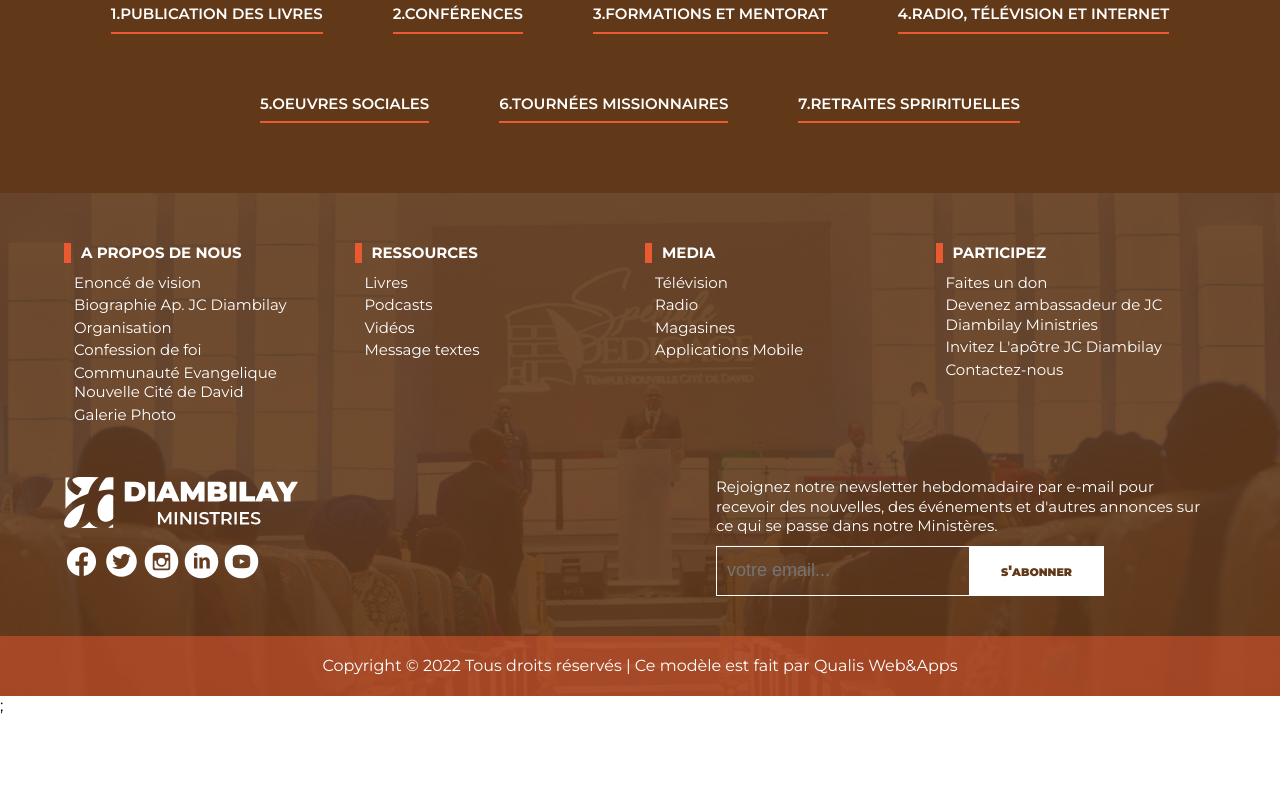
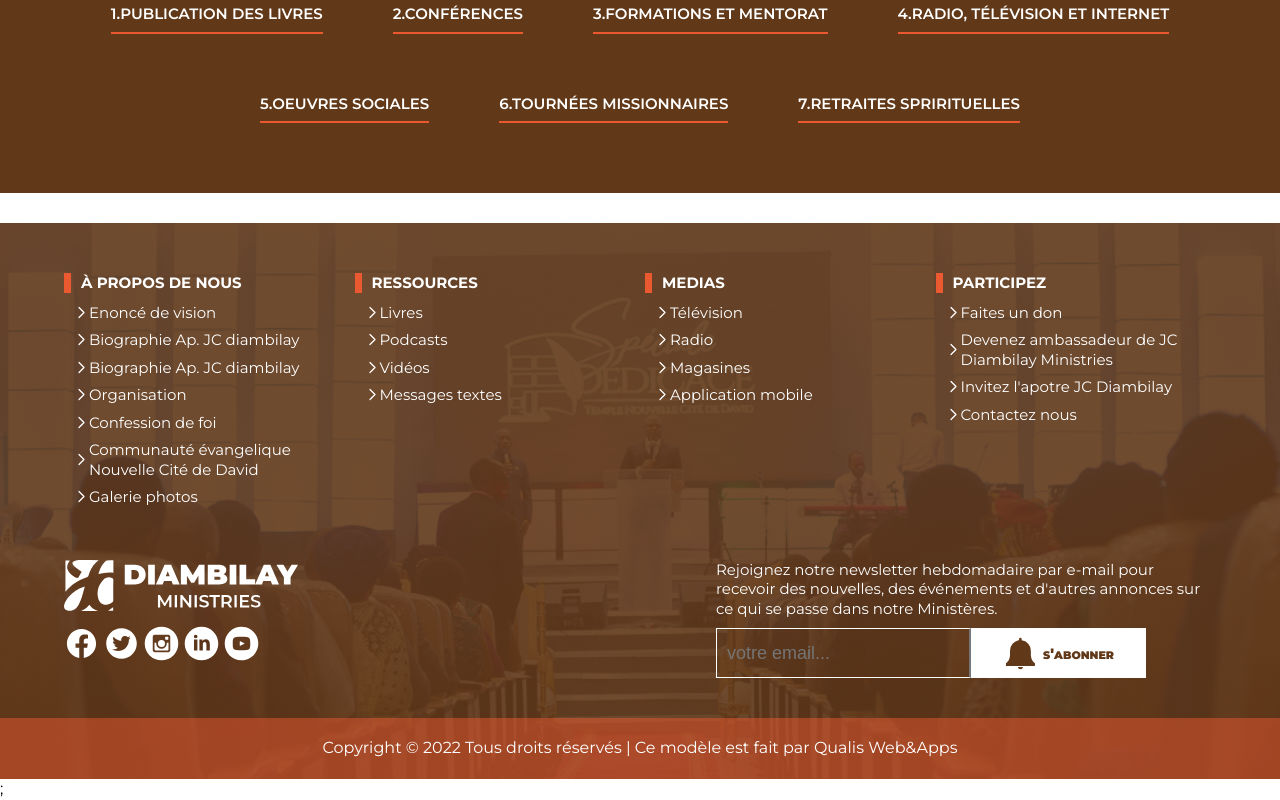
Before and after one commit to gislain-sulu/jcdiambilayministries, a Next.js app: page /about in a window 1280 px wide. Shown: the part 1806-2606 px from the top of the page. Before the commit the page ends 2523 px from the top, so only its background shows below. Built offline with nearby package versions, Linux system fonts and the light colour scheme.

Commit message:
ajouts des icones de liens dans le footer

```diff
--- a/components/cards/blog/cardBlog.module.scss
+++ b/components/cards/blog/cardBlog.module.scss
@@ -18,8 +18,9 @@
   }
 
   &__title {
-    font-size: 1.5rem;
+    font-size: 2rem;
     font-weight: 700;
+    line-height: 1;
   }
   &__subtitle {
     color: gray;
--- a/components/cards/footer/cardSectionsLinksFooter.jsx
+++ b/components/cards/footer/cardSectionsLinksFooter.jsx
@@ -1,12 +1,43 @@
 import React from "react";
+import FOOTER_LINKS_DATA from "../../../models/FOOTER_LINKS_DATA";
 import LINKS_FOOTER from "../../../models/LINKS_FOOTER";
 import ListLinks from "../../listLinks/listLinks";
 import styles from "./cardSectionsLinksFooter.module.scss";
 
 const CardSectionsLinksFooter = () => {
+  console.log(FOOTER_LINKS_DATA);
   return (
     <>
-      {LINKS_FOOTER.map((link) => {
+      {FOOTER_LINKS_DATA.map((sectionLinkGroup) => (
+        <div
+          key={sectionLinkGroup.id}
+          className={styles.cardSectionsLinksFooter}
+        >
+          <div className={styles.cardSectionsLinksFooter__titleBox}>
+            <div
+              className={styles.cardSectionsLinksFooter__titleBox__decoration}
+            ></div>
+
+            <div>
+              <h3
+                key={sectionLinkGroup.id}
+                className={styles.cardSectionsLinksFooter__titleBox__title}
+              >
+                {sectionLinkGroup.title.toUpperCase()}
+              </h3>
+            </div>
+          </div>
+          <div className={styles.cardSectionsLinksFooter__ListLinks}>
+            <ListLinks links={sectionLinkGroup.list_links} />
+          </div>
+        </div>
+      ))}
+    </>
+  );
+};
+
+{
+  /* {LINKS_FOOTER.map((link) => {
         return (
           <div className={styles.cardSectionsLinksFooter}>
             <div className={styles.cardSectionsLinksFooter__titleBox}>
@@ -25,10 +56,8 @@ const CardSectionsLinksFooter = () => {
             </div>
           </div>
         );
-      })}
-    </>
-  );
-};
+      })} */
+}
 
 //   {LINKS_FOOTER.map((link) => {
 //       return (
--- a/components/icons/icon.jsx
+++ b/components/icons/icon.jsx
@@ -545,6 +545,32 @@ const IconNext = () => {
     </svg>
   );
 };
+const IconSuscribe = () => {
+  return (
+    <svg
+      xmlns="http://www.w3.org/2000/svg"
+      aria-hidden="true"
+      role="img"
+      width="1em"
+      height="1em"
+      preserveAspectRatio="xMidYMid meet"
+      viewBox="0 0 36 36"
+      className={styles.svg}
+    >
+      <path
+        fill="currentColor"
+        d="m32.85 28.13l-.34-.3A14.37 14.37 0 0 1 30 24.9a12.63 12.63 0 0 1-1.35-4.81v-4.94A10.81 10.81 0 0 0 19.21 4.4V3.11a1.33 1.33 0 1 0-2.67 0v1.31a10.81 10.81 0 0 0-9.33 10.73v4.94a12.63 12.63 0 0 1-1.35 4.81a14.4 14.4 0 0 1-2.47 2.93l-.34.3v2.82h29.8Z"
+        class="clr-i-solid clr-i-solid-path-1"
+      />
+      <path
+        fill="currentColor"
+        d="M15.32 32a2.65 2.65 0 0 0 5.25 0Z"
+        class="clr-i-solid clr-i-solid-path-2"
+      />
+      <path fill="none" d="M0 0h36v36H0z" />
+    </svg>
+  );
+};
 
 export {
   IconCart,
@@ -572,4 +598,5 @@ export {
   IconAmazone,
   IconPrev,
   IconNext,
+  IconSuscribe,
 };
--- a/components/listLinks/listLinks.jsx
+++ b/components/listLinks/listLinks.jsx
@@ -1,16 +1,23 @@
 import Link from "next/link";
 import React from "react";
+import { IconNext } from "../icons/icon";
 import styles from "./listLinks.module.scss";
 
 const ListLinks = ({ links }) => {
-  const getHrefLink = (link) => link.toLowerCase().replace(" ", "-");
-
   return (
     <ul className={styles.listLinks}>
       {links.map((link) => (
-        <li className={styles.listLinks__item}>
-          <Link href={getHrefLink(link)}>
-            <a className={styles.listLinks__item__link}>{link}</a>
+        <li key={link.id} className={styles.listLinks__item}>
+          <Link href={link.url}>
+            <a className={styles.listLinks__item__link}>
+              <span className={styles.listLinks__item__link__icon}>
+                {<IconNext />}
+              </span>
+              <span className={styles.listLinks__item__link__text}>
+                {" "}
+                {link.label}{" "}
+              </span>{" "}
+            </a>
           </Link>
         </li>
       ))}
--- a/components/listLinks/listLinks.module.scss
+++ b/components/listLinks/listLinks.module.scss
@@ -0,0 +1,32 @@
+.listLinks {
+  display: flex;
+  flex-direction: column;
+  gap: 0.5rem;
+
+  &__item {
+    display: flex;
+    justify-content: center;
+    align-items: center;
+
+    &__link {
+      display: flex;
+      align-items: center;
+
+      &__icon {
+        display: flex;
+        justify-content: center;
+        align-items: center;
+
+        svg {
+          font-size: 1em;
+        }
+      }
+
+      &__text {
+        &::first-letter {
+          text-transform: uppercase;
+        }
+      }
+    }
+  }
+}
--- a/components/sections/footer/footer.jsx
+++ b/components/sections/footer/footer.jsx
@@ -6,6 +6,7 @@ import Copyright from "../../copyright/copyright";
 import SearchForm from "../../forms/search/search";
 import {
   Facebook,
+  IconSuscribe,
   Instagram,
   Linkedin,
   Twitter,
@@ -91,7 +92,7 @@ const Footer = () => {
                 <input type="email" placeholder="votre email..." />
                 <Button
                   textBtn="s'abonner"
-                  icon="none"
+                  icon={<IconSuscribe />}
                   type="submit"
                   className={styles.footer__button}
                 />
--- a/components/sections/footer/footer.module.scss
+++ b/components/sections/footer/footer.module.scss
@@ -78,9 +78,15 @@
           display: flex;
           flex-wrap: wrap;
 
+          @include responsive(sm) {
+            & > * {
+              flex: 1 !important;
+            }
+          }
+
           input {
             outline: none;
-            border: none;
+
             border-left: solid 1px $color-white;
             border-top: solid 1px $color-white;
             border-bottom: solid 1px $color-white;
@@ -90,6 +96,13 @@
 
             @include responsive(md) {
               font-size: 1.4rem;
+            }
+            @include responsive(sm) {
+              font-size: 2rem !important;
+              min-width: 220px;
+
+              outline: none;
+              border: 0.5px solid $color-white;
             }
           }
         }
@@ -105,9 +118,20 @@
     background: $color-white;
     border: 2px solid $color-white;
 
+    @include responsive(sm) {
+      box-sizing: border-box;
+    }
+    svg {
+      color: $color-secondary;
+    }
+
     a {
       color: $color-secondary !important;
       font-variant: small-caps;
+
+      @include responsive(sm) {
+        display: none;
+      }
     }
   }
   &__button:hover {
--- /dev/null
+++ b/models/FOOTER_LINKS_DATA.js
@@ -0,0 +1,144 @@
+const FOOTER_LINKS_DATA = [
+  {
+    id: 1,
+    title: "à propos de nous",
+    list_links: [
+      {
+        id: 1,
+        label: "enoncé de vision",
+        url: "/enonce-de-vision",
+        isActive: true,
+      },
+      {
+        id: 2,
+        label: "biographie Ap. JC diambilay",
+        url: "/biographie",
+        isActive: true,
+      },
+      {
+        id: 2,
+        label: "biographie Ap. JC diambilay",
+        url: "/biographie",
+        isActive: true,
+      },
+      {
+        id: 3,
+        label: "organisation",
+        url: "/organisation",
+        isActive: true,
+      },
+      {
+        id: 4,
+        label: "confession de foi",
+        url: "/confession",
+        isActive: true,
+      },
+      {
+        id: 5,
+        label: "communauté évangelique Nouvelle Cité de David",
+        url: "/communaute-evangelique-nouvelle-cite-de-david",
+        isActive: true,
+      },
+      {
+        id: 6,
+        label: "galerie photos",
+        url: "/galerie",
+        isActive: true,
+      },
+    ],
+  },
+
+  {
+    id: 2,
+    title: "ressources",
+    list_links: [
+      {
+        id: 1,
+        label: "livres",
+        url: "/books",
+        isActive: true,
+      },
+      {
+        id: 2,
+        label: "podcasts",
+        url: "/podcasts",
+        isActive: true,
+      },
+      {
+        id: 3,
+        label: "vidéos",
+        url: "/videos",
+        isActive: true,
+      },
+      {
+        id: 4,
+        label: "messages textes",
+        url: "/blog",
+        isActive: true,
+      },
+    ],
+  },
+
+  {
+    id: 3,
+    title: "medias",
+    list_links: [
+      {
+        id: 1,
+        label: "télévision",
+        url: "/medias",
+        isActive: true,
+      },
+      {
+        id: 2,
+        label: "radio",
+        url: "/medias",
+        isActive: true,
+      },
+      {
+        id: 3,
+        label: "magasines",
+        url: "/magasines",
+        isActive: true,
+      },
+      {
+        id: 4,
+        label: "application mobile",
+        url: "/application",
+        isActive: true,
+      },
+    ],
+  },
+  {
+    id: 4,
+    title: "participez",
+    list_links: [
+      {
+        id: 1,
+        label: "faites un don",
+        url: "/dons",
+        isActive: true,
+      },
+      {
+        id: 2,
+        label: "devenez ambassadeur de JC Diambilay Ministries",
+        url: "/ambasadeur",
+        isActive: true,
+      },
+      {
+        id: 3,
+        label: "invitez l'apotre JC Diambilay",
+        url: "/contact",
+        isActive: true,
+      },
+      {
+        id: 4,
+        label: "contactez nous",
+        url: "/contact",
+        isActive: true,
+      },
+    ],
+  },
+];
+
+export default FOOTER_LINKS_DATA;
--- a/pages/about/about.module.scss
+++ b/pages/about/about.module.scss
@@ -5,6 +5,7 @@
   display: flex;
   flex-direction: column;
   gap: 5rem;
+  padding-bottom: 3rem;
 
   @include responsive(sm) {
     gap: 2rem;
```
Also changed, not shown: pages/blog/[id]/blog.module.scss (+6 -1 lines).
